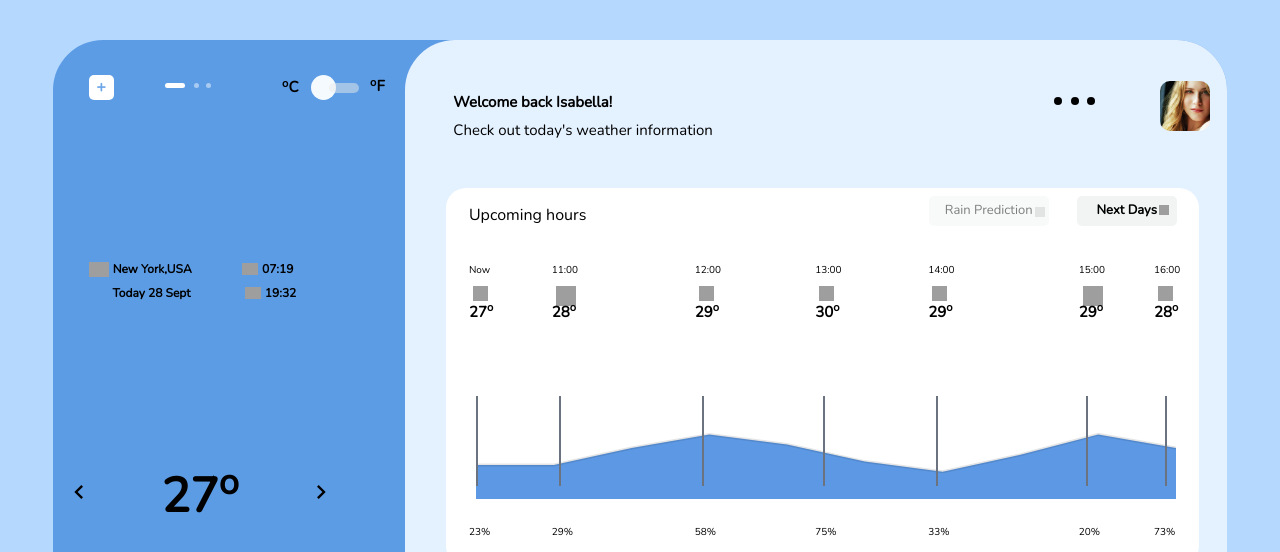
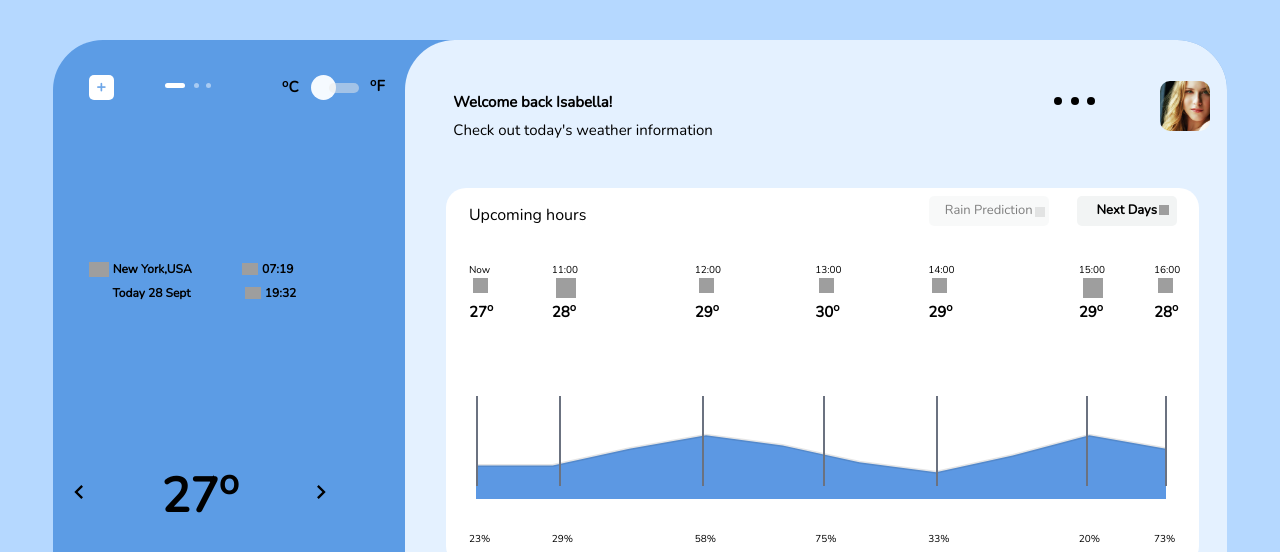
Before and after one commit to peddakotlasaigeeethika/peddakotlasaigeethika, a plain HTML site: page index.html in a window 1280 px wide. Shown: the top 552 px of the page. Drawn offline with nearby package versions, Linux system fonts and the light colour scheme; grey boxes are pictures that could not be loaded.

Commit message:
Update index.html

```diff
--- a/index.html
+++ b/index.html
@@ -124,62 +124,62 @@
                 <p style="position: absolute;padding-left:3% ;padding-top: 10%;font-size:10px">Now</p>
 
                 <img src="https://cdn-icons-png.flaticon.com/128/606/606795.png"
-                    style="width:15px;height:15px;position:absolute;margin-top:13%; margin-left:3.5%;display: block ">
+                    style="width:15px;height:15px;position:absolute;margin-top:12%; margin-left:3.5%;display: block ">
                 <p style="position: absolute;padding-left:3% ;padding-top:15%;font-weight: bold;font-size:15px">
                     27<sup>o</sup></p>
-                <p style="position: absolute;padding-left:3% ;bottom:7%;font-size:10px">23%</p>
+                <p style="position: absolute;padding-left:3% ;bottom:5%;font-size:10px">23%</p>
                 <!---=====================SECOND=================================================-->
                 <p style="position: absolute;padding-left:14% ;padding-top: 10%;font-size:10px">11:00</p>
 
                 <img src="https://cdn-icons-png.flaticon.com/128/2930/2930014.png"
-                    style="width:20px;height:20px;position:absolute;margin-top:13%; margin-left:14.5%;display: block ">
+                    style="width:20px;height:20px;position:absolute;margin-top:12%; margin-left:14.5%;display: block ">
                 <p style="position: absolute;padding-left:14% ;padding-top:15%;font-weight: bold;font-size:15px">
                     28<sup>o</sup></p>
-                <p style="position: absolute;padding-left:14% ;bottom:7%;font-size:10px">29%</p>
+                <p style="position: absolute;padding-left:14% ;bottom:5%;font-size:10px">29%</p>
                 <!----=======================THIRD===============================-->
                 <p style="position: absolute;padding-left:33% ;padding-top: 10%;font-size:10px">12:00</p>
 
                 <img src="https://cdn-icons-png.flaticon.com/128/606/606795.png"
-                    style="width:15px;height:15px;position:absolute;margin-top:13%; margin-left:33.5%;display: block ">
+                    style="width:15px;height:15px;position:absolute;margin-top:12%; margin-left:33.5%;display: block ">
                 <p style="position: absolute;padding-left:33% ;padding-top:15%;font-weight: bold;font-size:15px">
                     29<sup>o</sup></p>
-                <p style="position: absolute;padding-left:33% ;bottom:7%;font-size:10px">58%</p>
+                <p style="position: absolute;padding-left:33% ;bottom:5%;font-size:10px">58%</p>
                 <!------------------FOURTH---------------------->
                 <p style="position: absolute;padding-left:49% ;padding-top: 10%;font-size:10px">13:00</p>
 
-                <img src="https://cdn-icons-png.flaticon.com/128/3222/3222791.png"
-                    style="width:15px;height:15px;position:absolute;margin-top:13%; margin-left:49.5%;display: block ">
+                <img src="https://cdn-icons-png.flaticon.com/128/2930/2930014.png"
+                    style="width:15px;height:15px;position:absolute;margin-top:12%; margin-left:49.5%;display: block ">
                 <p style="position: absolute;padding-left:49% ;padding-top:15%;font-weight: bold;font-size:15px">
                     30<sup>o</sup></p>
-                <p style="position: absolute;padding-left:49% ;bottom:7%;font-size:10px">75%</p>
+                <p style="position: absolute;padding-left:49% ;bottom:5%;font-size:10px">75%</p>
                 <!------------------fifth---------------------->
                 <p style="position: absolute;padding-left:64% ;padding-top: 10%;font-size:10px">14:00</p>
 
                 <img src="https://cdn-icons-png.flaticon.com/128/606/606795.png"
-                    style="width:15px;height:15px;position:absolute;margin-top:13%; margin-left:64.5%;display: block ">
+                    style="width:15px;height:15px;position:absolute;margin-top:12%; margin-left:64.5%;display: block ">
                 <p style="position: absolute;padding-left:64% ;padding-top:15%;font-weight: bold;font-size:15px">
                     29<sup>o</sup></p>
-                <p style="position: absolute;padding-left:64% ;bottom:7%;font-size:10px">33%</p>
+                <p style="position: absolute;padding-left:64% ;bottom:5%;font-size:10px">33%</p>
                 <!------------------sixth---------------------->
                 <p style="position: absolute;padding-left:84% ;padding-top: 10%;font-size:10px">15:00</p>
 
-                <img src="https://cdn-icons-png.flaticon.com/128/3222/3222791.png"
-                    style="width:20px;height:20px;position:absolute;margin-top:13%; margin-left:84.5%;display: block ">
+                <img src="https://cdn-icons-png.flaticon.com/128/2930/2930014.png"
+                    style="width:20px;height:20px;position:absolute;margin-top:12%; margin-left:84.5%;display: block ">
                 <p style="position: absolute;padding-left:84% ;padding-top:15%;font-weight: bold;font-size:15px">
                     29<sup>o</sup></p>
-                <p style="position: absolute;padding-left:84% ;bottom:7%;font-size: 10px;">20%</p>
+                <p style="position: absolute;padding-left:84% ;bottom:5%;font-size: 10px;">20%</p>
                 <!------------------------------------------------seventh-->
                 <p style="position: absolute;padding-left:94% ;padding-top: 10%;font-size:10px">16:00</p>
                 <img src="https://cdn-icons-png.flaticon.com/128/606/606795.png"
-                    style="width:15px;height:15px;position:absolute;margin-top:13%; margin-left:94.5%;display: block ">
+                    style="width:15px;height:15px;position:absolute;margin-top:12%; margin-left:94.5%;display: block ">
                 <p style="position: absolute;padding-left:94% ;padding-top:15%;font-weight: bold;font-size:15px;">
                     28<sup>o</sup></p>
-                <p style="position: absolute;padding-left:94% ;bottom:7%;font-size:10px">73%</p>
+                <p style="position: absolute;padding-left:94% ;bottom:5%;font-size:10px">73%</p>
 
 
 
 
-                <canvas id="myChart" style="width:100%;max-width:700px;bottom:15%;position: absolute;left:4%"></canvas>
+                <canvas id="myChart" style="width:100%;max-width:690px;bottom:15%;position: absolute;left:4%"></canvas>
 
 
 
```
